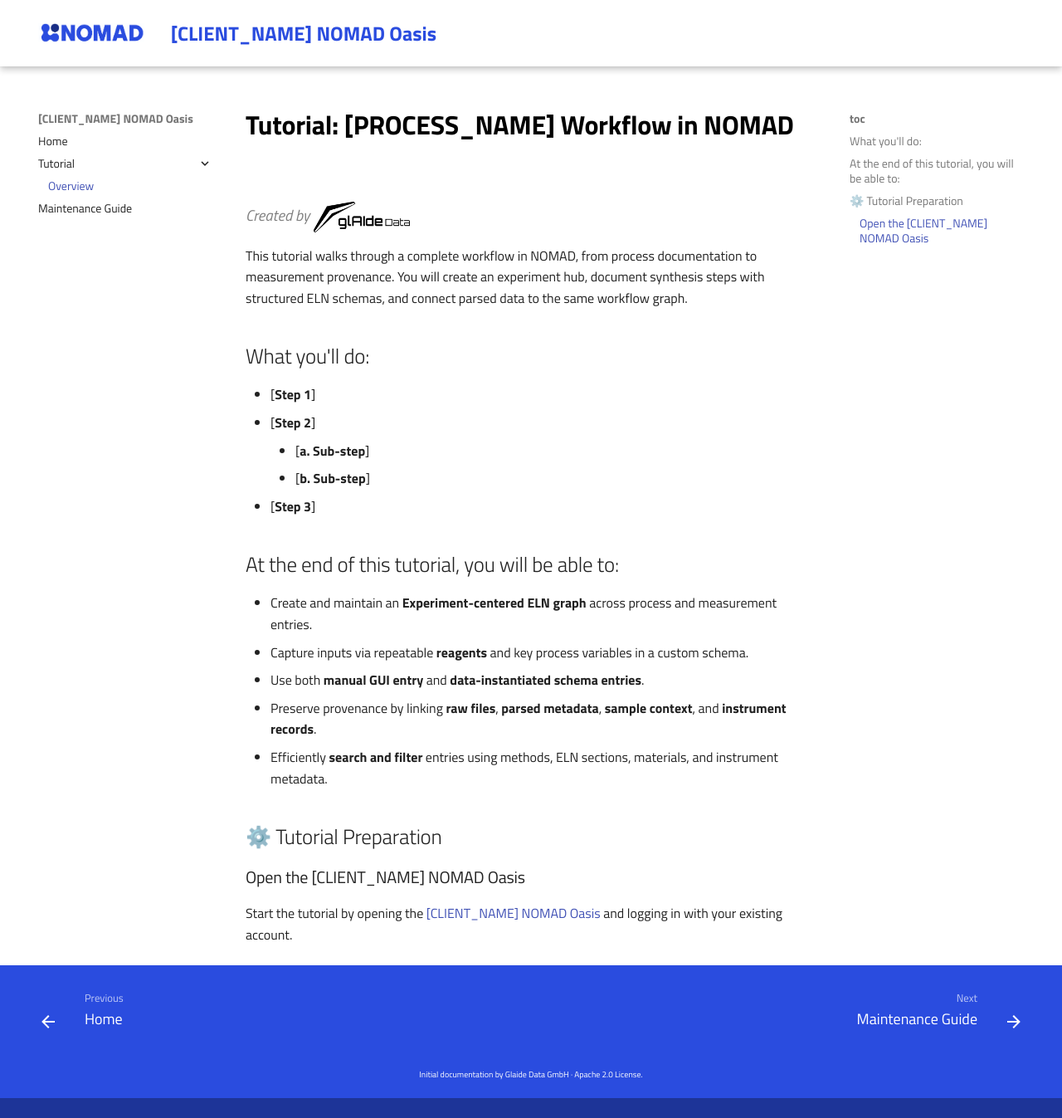
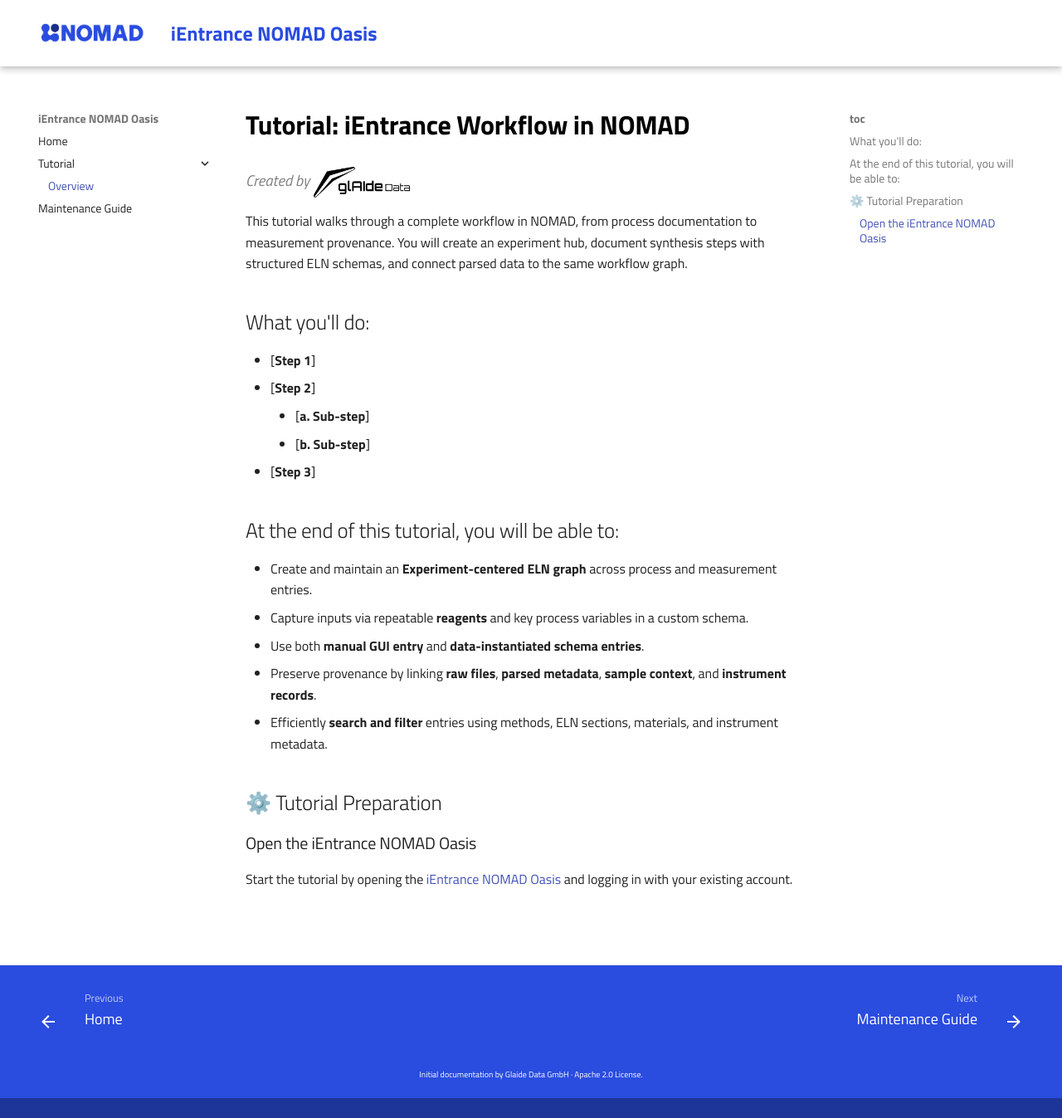
Before and after one commit to glaidedata/nomad-docs-ientrance, an MkDocs documentation site: the page built from docs/tutorial.md, in a window 1280 px wide and 1347 px high. Shown: the whole window at 83% size. Built offline with MkDocs 1.6.1 and Material for MkDocs 9.7.7, drawn with Linux system fonts in a browser that asks for light colours.

Commit message:
Configure docs for iEntrance

```diff
--- a/docs/how_to.md
+++ b/docs/how_to.md
@@ -1,12 +1,12 @@
-# NOMAD Oasis Maintenance Guide ([CLIENT_NAME] Deployment)
+# NOMAD Oasis Maintenance Guide (iEntrance Deployment)
 <span style="display: block; margin-top: -0.55em; margin-bottom: 0.45em; font-size: 1.150em; color: gray;"><em>Created by</em> <a href="https://www.glaidedata.com/" target="_blank" rel="noopener"><img src="assets/glaide_logo_long_white.png" alt="Glaide logo" style="height: 1.986em; vertical-align: middle;" /></a></span>
 
-This document describes the operational and maintenance procedures for the NOMAD Oasis instance deployed on the [CLIENT_NAME] server. It covers updating software components, managing images, handling certificates, applying configuration changes, and performing routine system checks.
+This document describes the operational and maintenance procedures for the NOMAD Oasis instance deployed on the iEntrance server. It covers updating software components, managing images, handling certificates, applying configuration changes, and performing routine system checks.
 
 ## 1. Updating the NOMAD Oasis Software
 
 ### 1.1 Updating the Deployment Repository
-The [CLIENT_NAME] deployment uses the following repository:
+The iEntrance deployment uses the following repository:
 
 **Deployment Repository:** [[GITHUB_REPO_URL]]([GITHUB_REPO_URL])
 
@@ -67,7 +67,7 @@
 `git stash pop`
 
 ## 4. SSL Certificate Renewal
-The [CLIENT_NAME] Oasis instance uses CA-issued TLS certificates.
+The iEntrance Oasis instance uses CA-issued TLS certificates.
 
 ### 4.1 Renewal Process Overview
 
--- a/docs/index.md
+++ b/docs/index.md
@@ -1,6 +1,6 @@
-# [CLIENT_NAME] Oasis Documentation
+# iEntrance Oasis Documentation
 
-Welcome to the official documentation for the [CLIENT_NAME] NOMAD Oasis!
+Welcome to the official documentation for the iEntrance NOMAD Oasis!
 
 This portal provides everything you need to document your research data, understand the system, and keep the server running smoothly. Please select a section below to get started:
 
@@ -10,7 +10,7 @@
 Looking for the standard NOMAD reference? Click here for comprehensive guides on the FAIRmat ecosystem, schemas, APIs, and general usage.
 
 ### 🧪 [Tutorial: Documenting Experiments](tutorial.md)
-Follow our step-by-step tutorial specifically designed for the [CLIENT_NAME] workflow. Learn how to document your process [...].
+Follow our step-by-step tutorial specifically designed for the iEntrance workflow. Learn how to document your process [...].
 
 ### ⚙️ [How-To: Oasis Maintenance Guide](how_to.md)
 Server administrators and maintainers can find instructions for updating the Oasis software, renewing SSL certificates, troubleshooting, and performing regular system checks.
--- a/docs/tutorial.md
+++ b/docs/tutorial.md
@@ -1,4 +1,4 @@
-# Tutorial: [PROCESS_NAME] Workflow in NOMAD
+# Tutorial: iEntrance Workflow in NOMAD
 <span style="display: block; margin-top: -0.55em; margin-bottom: 0.45em; font-size: 1.150em; color: gray;"><em>Created by</em> <a href="https://www.glaidedata.com/" target="_blank" rel="noopener"><img src="assets/glaide_logo_long_white.png" alt="Glaide logo" style="height: 1.986em; vertical-align: middle;" /></a></span>
 
 This tutorial walks through a complete workflow in NOMAD, from process documentation to measurement provenance. You will create an experiment hub, document synthesis steps with structured ELN schemas, and connect parsed data to the same workflow graph.
@@ -20,6 +20,6 @@
 
 ## ⚙️ Tutorial Preparation
 
-### Open the [CLIENT_NAME] NOMAD Oasis
+### Open the iEntrance NOMAD Oasis
 
-Start the tutorial by opening the [[CLIENT_NAME] NOMAD Oasis]([OASIS_URL]){:target="\_blank"} and logging in with your existing account.
+Start the tutorial by opening the [iEntrance NOMAD Oasis]([OASIS_URL]){:target="\_blank"} and logging in with your existing account.
--- a/mkdocs.yml
+++ b/mkdocs.yml
@@ -1,6 +1,6 @@
-site_name: "[CLIENT_NAME] NOMAD Oasis"
+site_name: "iEntrance NOMAD Oasis"
 site_description: |
-  [PROJECT_NAME] Data Management Tutorial for NOMAD Users
+  iEntrance Data Management Tutorial for NOMAD Users
 site_author: Galide Data GmbH
 repo_url: ""
 edit_uri: ""
```
